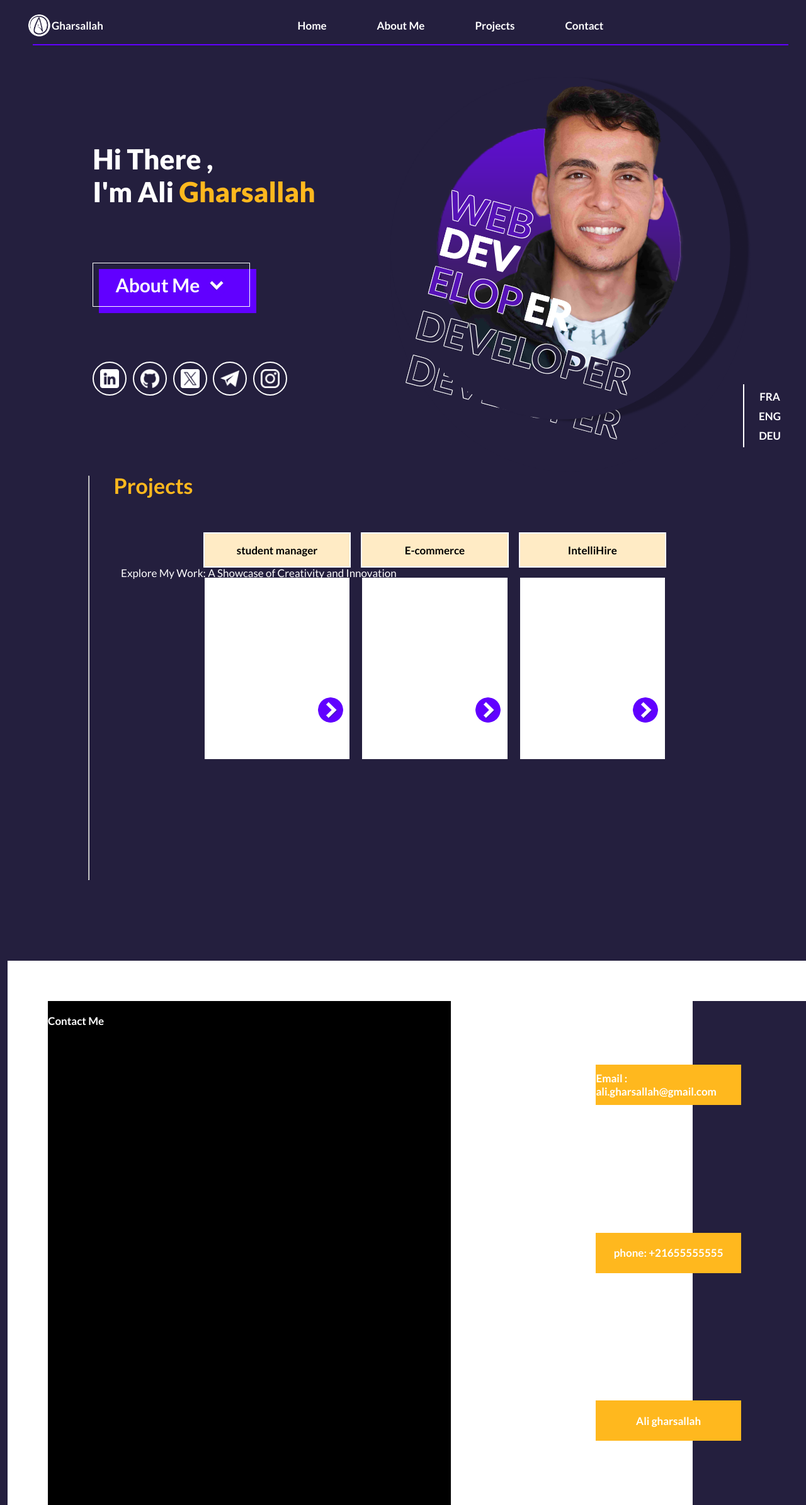
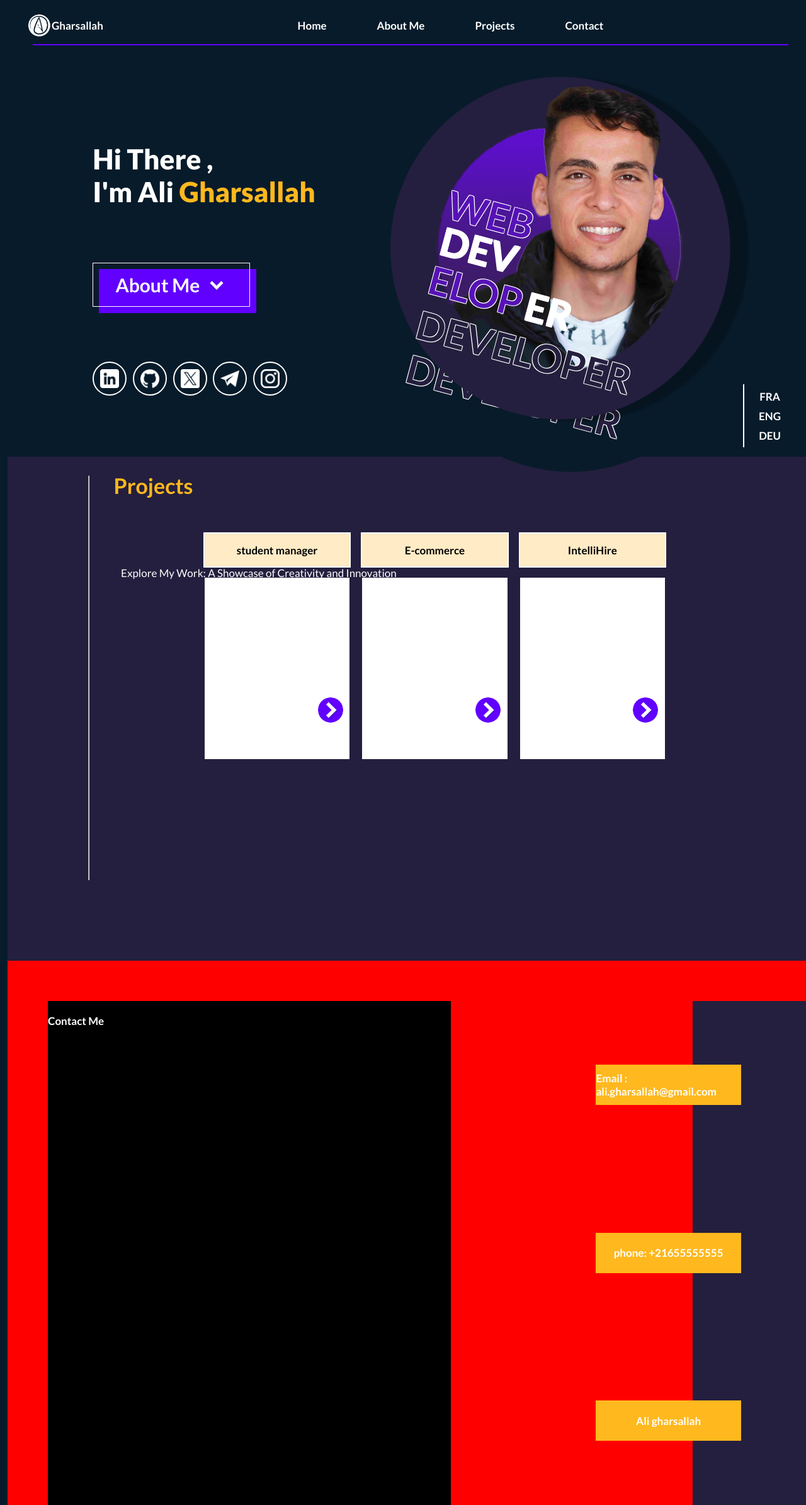
Before and after one commit to AliGharsallah/my-portfolio, a React (Vite) app: page / in a window 1280 px wide. Shown: the top 2389 px of the page at 63% size. Built offline with nearby package versions, Linux system fonts and the light colour scheme.

Commit message:
new home style

```diff
--- a/src/Components/Contact.css
+++ b/src/Components/Contact.css
@@ -1,5 +1,5 @@
 .contactpage{
-    background-color:white ;
+    background-color:red ;
   height: 100vh;
   width: 100%;
   display: flex;
--- a/src/Components/Home.css
+++ b/src/Components/Home.css
@@ -163,7 +163,7 @@ button img {
 
 
     position: absolute;
-    background-color: #241F3E;
+    background-color: #081B2A;
 
     margin-top: 50px;
     margin-right: 100px;
--- a/src/Components/Navbar.css
+++ b/src/Components/Navbar.css
@@ -10,7 +10,7 @@
 .headercontainer {
     margin:20px 25px  10px 30px;
     color: white;
-    background-color: #241F3E;
+    background-color: #081B2A;
     display: flex;
     justify-content: space-between;
     align-items: center;
--- a/src/main.css
+++ b/src/main.css
@@ -1,5 +1,5 @@
 body{
-    background-color: #241F3E;
+    background-color: #081B2A;
     margin: 5px 12px 0px 12px;
     height: 100%;
     width:100%;
```
